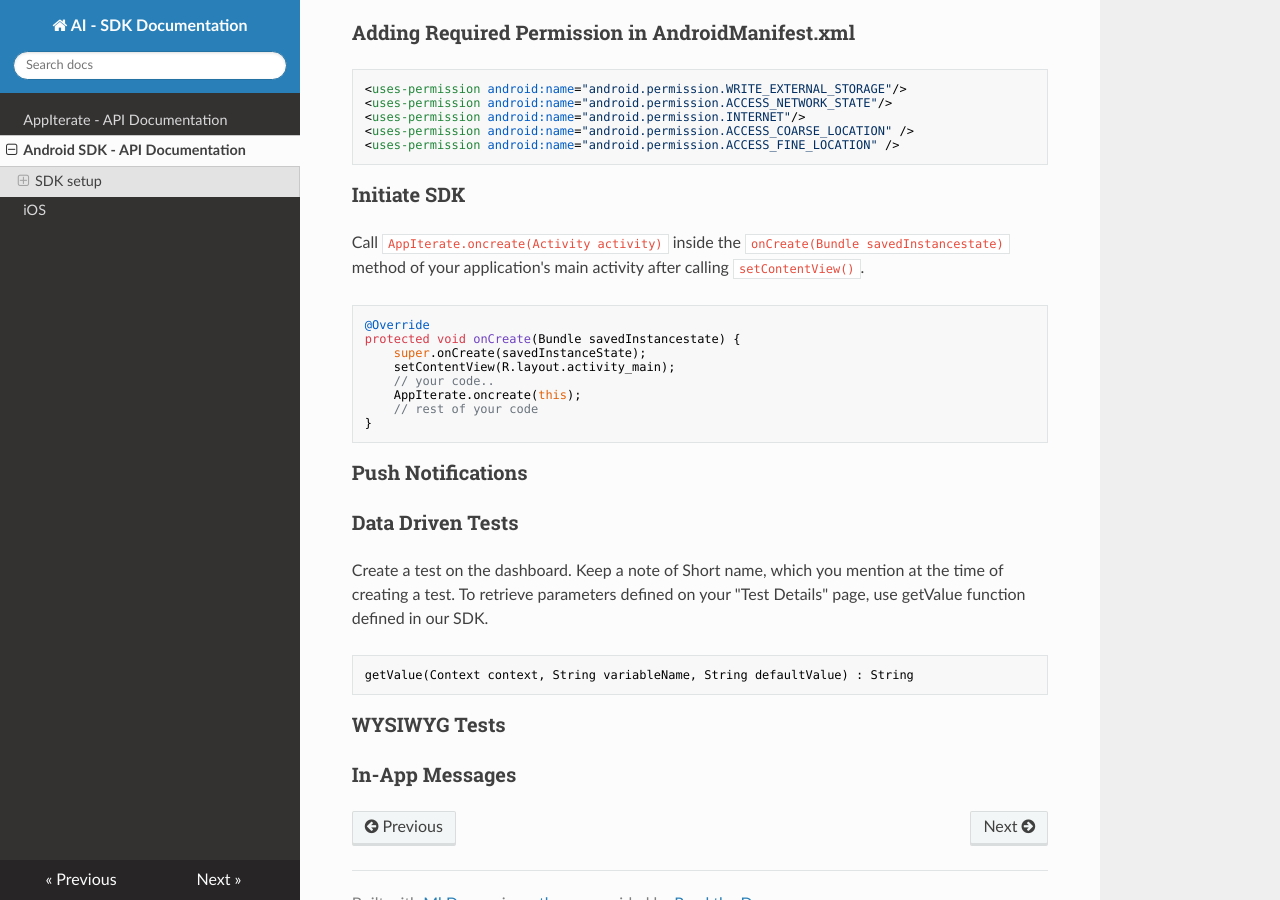
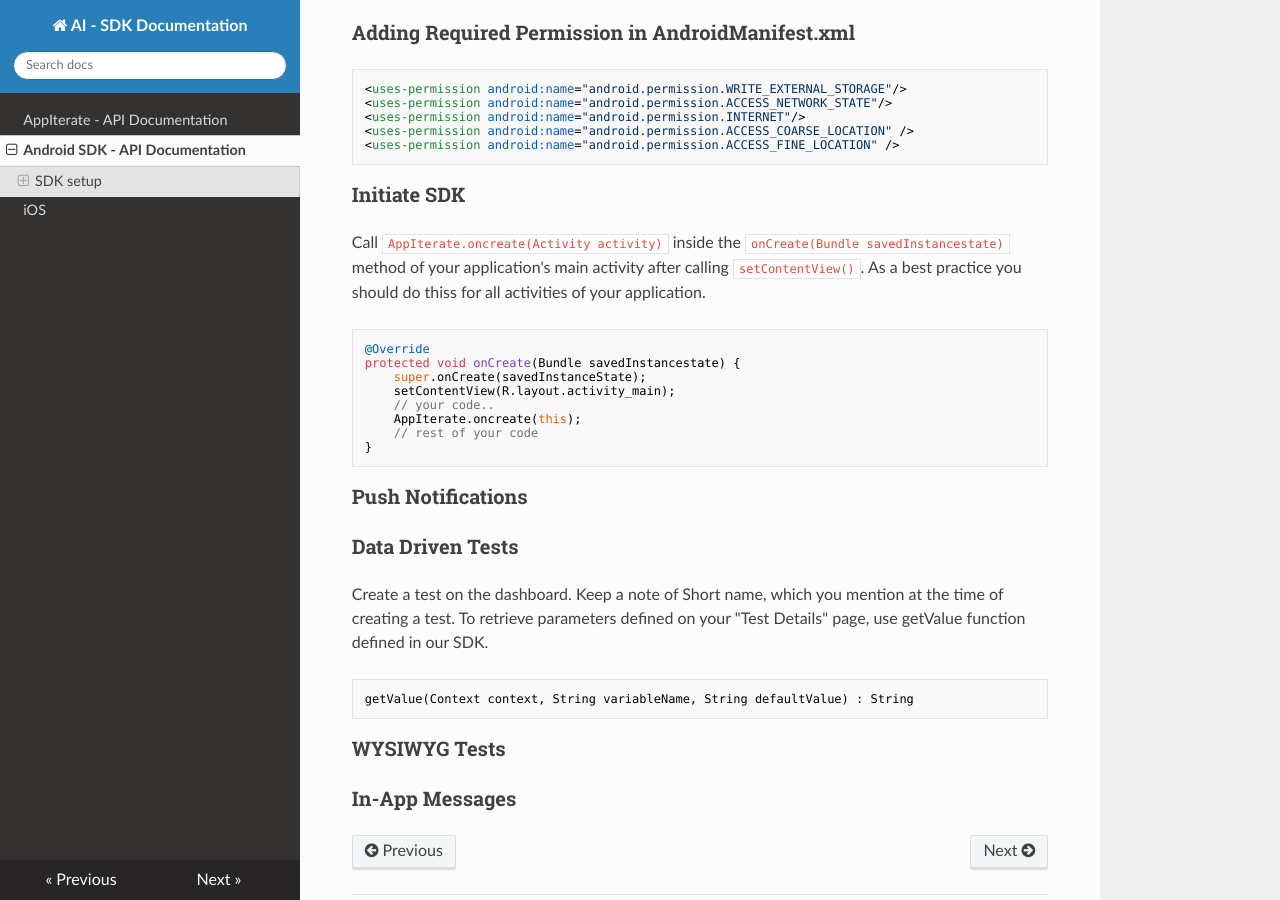
Before and after one commit to AppIterate/docs, an MkDocs documentation site: the page built from docs/android.md, in a window 1280 px wide and 900 px high, scrolled down 730 px. Built offline with MkDocs 1.6.1, drawn with Linux system fonts in a browser that asks for light colours; nearby versions of some CDN libraries.

Commit message:
update write up

````diff
--- a/docs/android.md
+++ b/docs/android.md
@@ -40,7 +40,7 @@ Create `appiterate.xml` in project's resources in xml folder
 
 ### Initiate SDK
 
-Call `AppIterate.oncreate(Activity activity)` inside the `onCreate(Bundle savedInstancestate)` method of your application's main activity after calling `setContentView()`.
+Call `AppIterate.oncreate(Activity activity)` inside the `onCreate(Bundle savedInstancestate)` method of your application's main activity after calling `setContentView()`. As a best practice you should do thiss for all activities of your application.
 
 ```JAVA
 @Override
````
